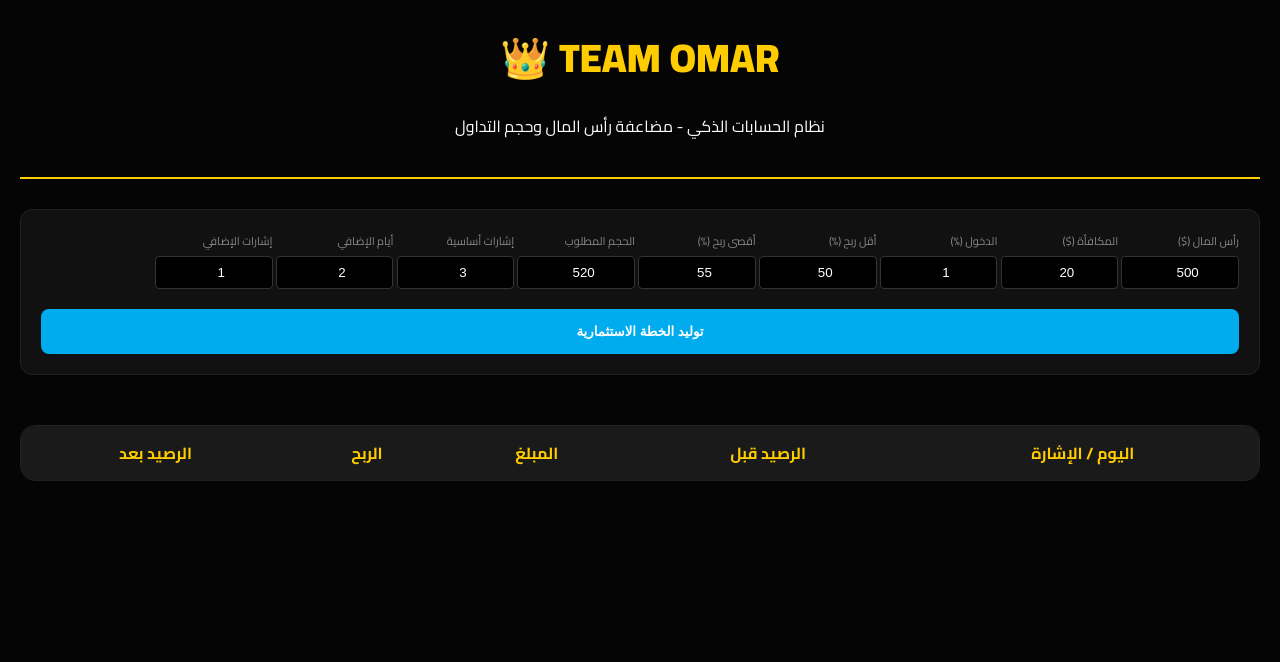
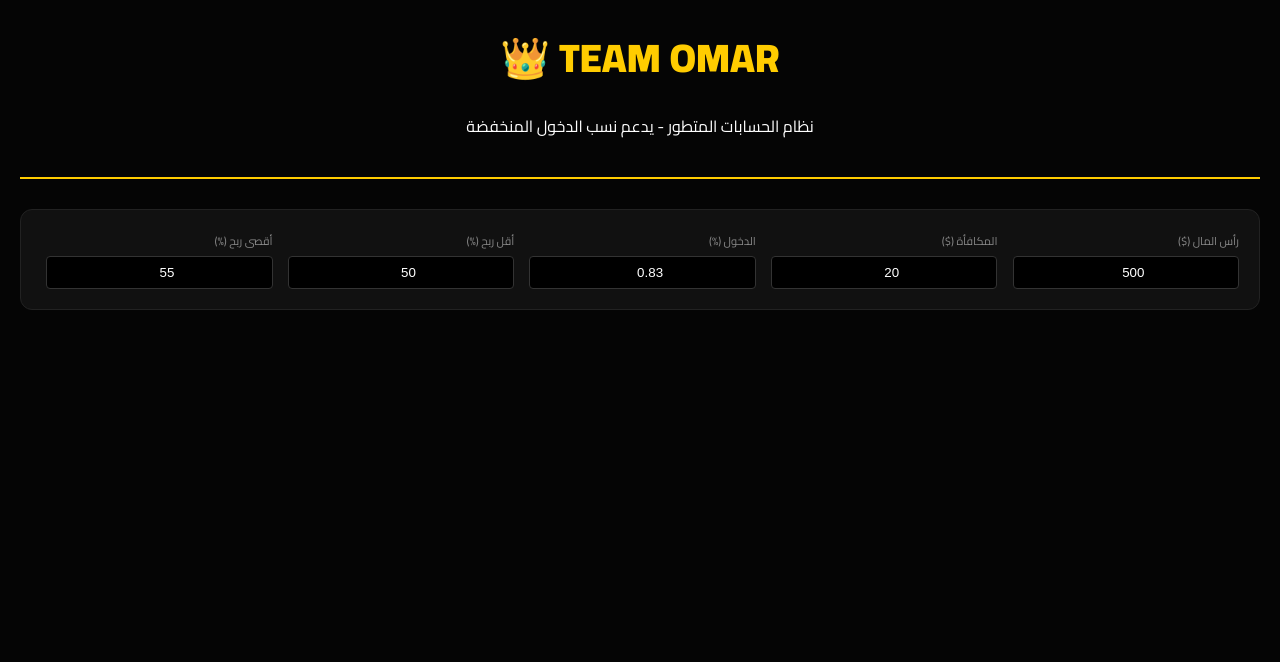
Before and after one commit to TEAM0MAR/OMAR, a plain HTML site: page index.html in a window 1280 px wide. Drawn offline with Linux system fonts and the light colour scheme.

Commit message:
Update index.html

```diff
--- a/index.html
+++ b/index.html
@@ -14,15 +14,15 @@
         .input-grid { display: grid; grid-template-columns: repeat(auto-fit, minmax(110px, 1fr)); gap: 10px; }
         .field label { display: block; font-size: 0.7rem; color: #888; margin-bottom: 5px; }
         .field input { width: 90%; background: #000; border: 1px solid #333; color: #fff; padding: 8px; border-radius: 4px; text-align: center; }
-        .main-btn { grid-column: 1 / -1; padding: 15px; background: var(--blue); color: #fff; font-weight: 900; border-radius: 8px; cursor: pointer; border: none; margin-top: 10px; }
+        .main-btn { grid-column: 1 / -1; padding: 15px; background: var(--blue); color: #fff; font-weight: 900; border-radius: 8px; cursor: pointer; border: none; margin-top: 10px; font-size: 1rem; }
         .stats-row { display: flex; gap: 10px; margin-bottom: 25px; flex-wrap: wrap; }
-        .stat-card { background: var(--panel); padding: 20px; border-radius: 12px; flex: 1; text-align: center; border-bottom: 4px solid var(--blue); min-width: 170px; }
+        .stat-card { background: var(--panel); padding: 15px; border-radius: 12px; flex: 1; text-align: center; border-bottom: 4px solid var(--blue); min-width: 170px; }
         .stat-card h4 { font-size: 0.75rem; color: #aaa; margin: 0; }
-        .stat-card p { font-size: 1.2rem; font-weight: 900; color: var(--gold); margin: 8px 0 0 0; }
+        .stat-card p { font-size: 1.1rem; font-weight: 900; color: var(--gold); margin: 8px 0 0 0; }
         .table-wrapper { position: relative; background: var(--panel); border-radius: 15px; overflow: hidden; border: 1px solid #222; }
         .vip-table { width: 100%; border-collapse: collapse; z-index: 1; position: relative; }
-        .vip-table th { background: #1a1a1a; color: var(--gold); padding: 12px; }
-        .vip-table td { padding: 10px; border-bottom: 1px solid #222; text-align: center; font-size: 0.85rem; }
+        .vip-table th { background: #1a1a1a; color: var(--gold); padding: 12px; font-size: 0.85rem; }
+        .vip-table td { padding: 10px; border-bottom: 1px solid #222; text-align: center; font-size: 0.8rem; }
         .watermark { position: absolute; top: 50%; left: 50%; transform: translate(-50%, -50%) rotate(-25deg); font-size: 8vw; font-weight: 900; color: rgba(255, 204, 0, 0.03); pointer-events: none; z-index: 0; }
         .day-label { background: #222 !important; color: var(--gold); font-weight: bold; }
     </style>
@@ -31,86 +31,14 @@
 
     <div class="header">
         <div class="logo-text">TEAM OMAR 👑</div>
-        <p>نظام الحسابات الذكي - مضاعفة رأس المال وحجم التداول</p>
+        <p>نظام الحسابات المتطور - يدعم نسب الدخول المنخفضة</p>
     </div>
 
     <div class="control-panel">
         <div class="input-grid">
             <div class="field"><label>رأس المال ($)</label><input type="number" id="deposit" value="500"></div>
             <div class="field"><label>المكافأة ($)</label><input type="number" id="bonus" value="20"></div>
-            <div class="field"><label>الدخول (%)</label><input type="number" id="risk" value="1"></div>
+            <div class="field"><label>الدخول (%)</label><input type="number" id="risk" value="0.83" step="0.01"></div>
             <div class="field"><label>أقل ربح (%)</label><input type="number" id="pMin" value="50"></div>
             <div class="field"><label>أقصى ربح (%)</label><input type="number" id="pMax" value="55"></div>
-            <div class="field"><label>الحجم المطلوب</label><input type="number" id="vTarget" value="520"></div>
-            <div class="field"><label>إشارات أساسية</label><input type="number" id="baseSigs" value="3"></div>
-            <div class="field"><label>أيام الإضافي</label><input type="number" id="extraDays" value="2"></div>
-            <div class="field"><label>إشارات الإضافي</label><input type="number" id="extraSigs" value="1"></div>
-            <button class="main-btn" onclick="runCalculations()">توليد الخطة الاستثمارية</button>
-        </div>
-    </div>
-
-    <div id="statsRow" class="stats-row"></div>
-
-    <div class="table-wrapper">
-        <div class="watermark">TEAM OMAR</div>
-        <table class="vip-table">
-            <thead>
-                <tr>
-                    <th>اليوم / الإشارة</th><th>الرصيد قبل</th><th>المبلغ</th><th>الربح</th><th>الرصيد بعد</th>
-                </tr>
-            </thead>
-            <tbody id="tableBody"></tbody>
-        </table>
-    </div>
-
-    <script>
-        function runCalculations() {
-            const deposit = parseFloat(document.getElementById('deposit').value) || 0;
-            const bonus = parseFloat(document.getElementById('bonus').value) || 0;
-            const risk = (parseFloat(document.getElementById('risk').value) || 0) / 100;
-            const pMin = (parseFloat(document.getElementById('pMin').value) || 0) / 100;
-            const pMax = (parseFloat(document.getElementById('pMax').value) || 0) / 100;
-            const vTarget = parseFloat(document.getElementById('vTarget').value) || 0;
-            const baseSigs = parseInt(document.getElementById('baseSigs').value) || 0;
-            const extraDays = parseInt(document.getElementById('extraDays').value) || 0;
-            const extraSigs = parseInt(document.getElementById('extraSigs').value) || 0;
-
-            let balance = deposit + bonus;
-            let startBalance = balance;
-            let totalVol = 0;
-            let day = 1;
-            let doubleDay = null;
-            let volDay = null;
-
-            const body = document.getElementById('tableBody');
-            body.innerHTML = '';
-
-            while (day <= 45) {
-                let currentDaySigs = baseSigs + (day <= extraDays ? extraSigs : 0);
-                body.innerHTML += `<tr class="day-label"><td colspan="5">اليوم رقم ${day}</td></tr>`;
-
-                for (let s = 1; s <= currentDaySigs; s++) {
-                    let before = balance;
-                    let trade = balance * risk;
-                    let profit = trade * (Math.random() * (pMax - pMin) + pMin);
-
-                    balance += profit;
-                    totalVol += trade;
-
-                    if (balance >= startBalance * 2 && doubleDay === null) doubleDay = day;
-                    if (totalVol >= vTarget && volDay === null) volDay = day;
-
-                    body.innerHTML += `<tr><td>إشارة ${s}</td><td>$${before.toFixed(2)}</td><td>$${trade.toFixed(2)}</td><td style="color:#2ecc71;">+$${profit.toFixed(2)}</td><td>$${balance.toFixed(2)}</td></tr>`;
-                }
-                day++;
-            }
-
-            document.getElementById('statsRow').innerHTML = `
-                <div class="stat-card"><h4>مضاعفة رأس المال خلال</h4><p>${doubleDay ? doubleDay + ' يوم' : 'قيد الحساب'}</p></div>
-                <div class="stat-card"><h4>إنهاء حجم التداول</h4><p>${volDay ? 'يوم ' + volDay : 'لم يكتمل'}</p></div>
-                <div class="stat-card"><h4>إجمالي الحجم المحقق</h4><p>$${totalVol.toFixed(2)}</p></div>
-                <div class="stat-card"><h4>الرصيد النهائي</h4><p>$${balance.toFixed(2)}</p></div>`;
-        }
-    </script>
-</body>
-</html>
+            <div class="
```
